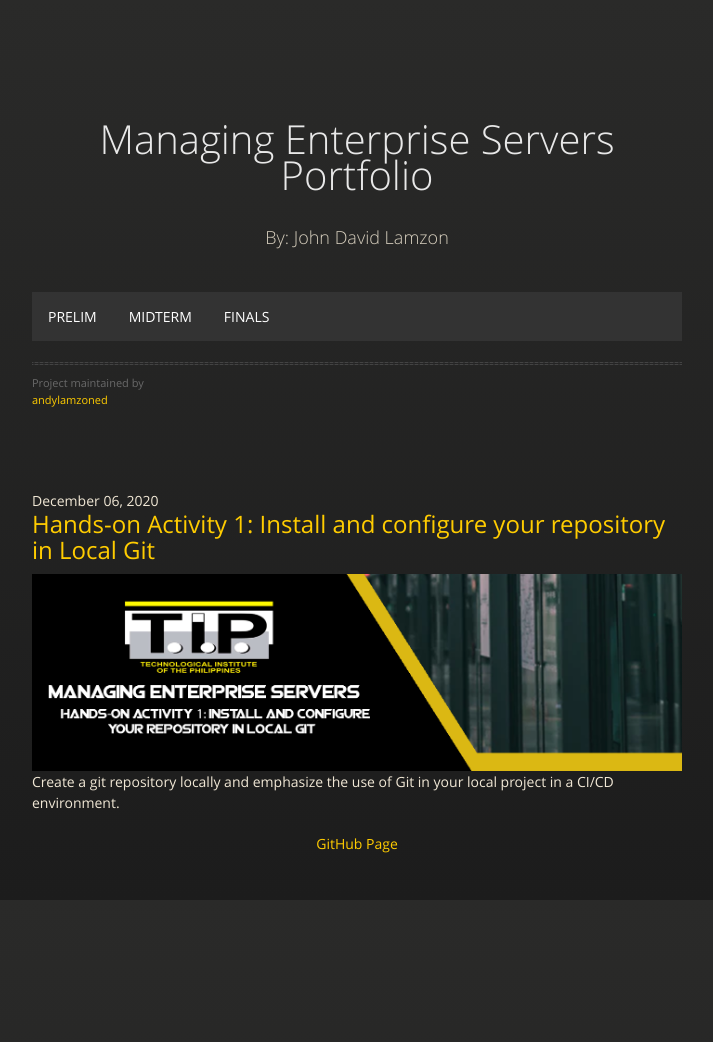
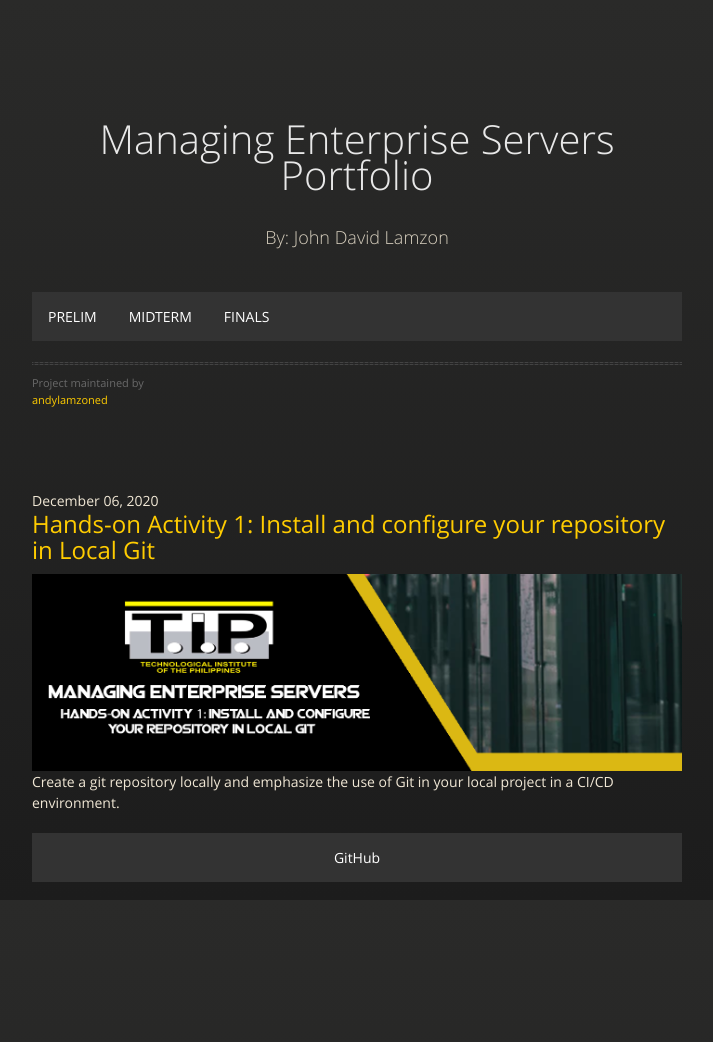
Before and after one commit to andylamzoned/andylamzoned.github.io, a Jekyll site: the page built from index.md, in a window 1280 px wide. Shown: the whole page, without its empty margins (283-996 px from the left). Built offline with Jekyll 4.4.1, drawn with Linux system fonts in a browser that asks for light colours.

Commit message:
default.html test

```diff
--- a/_layouts/default.html
+++ b/_layouts/default.html
@@ -49,9 +49,9 @@
           </header>
           <a href="" class="image fit"><img src="assets/images/HA1.jpg" alt="" /></a>
           <p>Create a git repository locally and emphasize the use of Git in your local project in a CI/CD environment.</p>
-          <div id="buton-wrap-inner">
-            <p align="center"><a href="#" class="btn">GitHub Page</a></p>
-          </div>
+          <ul class="actions special">
+            <li><a href="#" class="button">GitHub</a></li>
+					</ul>
 				</article>
       </section>
 
--- a/assets/css/main.css
+++ b/assets/css/main.css
@@ -59,7 +59,20 @@ ul {
 		ul.actions li {
 			padding: 0 0 0 1rem;
 			vertical-align: middle;
+        }
+
+        ul.actions.special {
+			-moz-justify-content: center;
+			-webkit-justify-content: center;
+			-ms-justify-content: center;
+			justify-content: center;
+			width: 100%;
+			margin-left: 0;
 		}
+
+			ul.actions.special li:first-child {
+				padding-left: 0;
+			}
 
 
 			ul.actions.special li:first-child {
```
